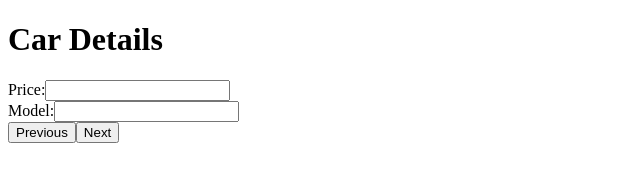
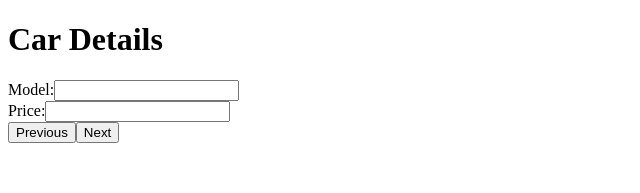
Before and after one commit to acciojob/multi-step-form-Harshithadale, a React app: page / in a window 1280 px wide. Both pictures are taken after a click on the button "Next". Shown: the top 193 px of the page, without its empty margins (0-640 px from the left). Built offline with nearby package versions, Linux system fonts and the light colour scheme.

Commit message:
sixth-commit

```diff
--- a/src/components/Step.js
+++ b/src/components/Step.js
@@ -1,50 +1,60 @@
-import React from 'react'
+import React from 'react';
 
-function Step({ind,setInd}) {
+function Step({ ind, setInd }) {
   return (
-    <form id={`step${ind}`}>
-        {
-            ind === 1 && (
-                <>
+    <form>
+      {ind === 1 && (
+        <div id="step1">
           <h1>Customer Details</h1>
           <label>First Name</label>
-                    <input type="text" id="first_name"/>
-                    <br/>
+          <input type="text" id="first_name" />
+          <br />
           <label>Last Name</label>
-                    <input type="text" id="last_name"/>
-                    <br/>
-                    <button type="button" onClick={()=>setInd(prev=>prev+1)}>Next</button>
-                </>
-            )
-        }
-        {
-            ind == 2 && (<>
+          <input type="text" id="last_name" />
+          <br />
+          <button type="button" onClick={() => setInd(prev => prev + 1)}>
+            Next
+          </button>
+        </div>
+      )}
+
+      {ind === 2 && (
+        <div id="step2">
           <h1>Car Details</h1>
+          <label>Model:</label>
+          <input id="model" />
+          <br />
           <label>Price:</label>
-                <input id="car_price"/>
-                <br/>
-                <label>Model:</label>
-                <input id="model"/>
-                <br/>
-                <button type="button" onClick={()=>setInd(prev=>prev-1)}>Previous</button>
-                <button type="button" onClick={()=>setInd(prev=>prev+1)}>Next</button>
-            </>)
-        }
-        {
-            ind === 3 && (<>
+          <input id="car_price" />
+          <br />
+          <button type="button" onClick={() => setInd(prev => prev - 1)}>
+            Previous
+          </button>
+          <button type="button" onClick={() => setInd(prev => prev + 1)}>
+            Next
+          </button>
+        </div>
+      )}
+
+      {ind === 3 && (
+        <div id="step3">
           <h1>Payment Details</h1>
-                <label>Credit card Number:</label>
-                <input id="card_info" type="number"/>
-                <br/>
+          <label>Credit Card Number:</label>
+          <input id="card_info" type="number" />
+          <br />
           <label>Expiry Date:</label>
-                <input type='date' id="expiry_date"/>
-                <br/>
-                <button type="button" onClick={()=>setInd(prev=>prev+1)}>Previous</button>
-                <button type="button" onClick={()=>setInd(prev=>1)}>Submit</button>
-            </>)
-        }
+          <input type="date" id="expiry_date" />
+          <br />
+          <button type="button" onClick={() => setInd(prev => prev - 1)}>
+            Previous
+          </button>
+          <button type="button" onClick={() => setInd(1)}>
+            Submit
+          </button>
+        </div>
+      )}
     </form>
-  )
+  );
 }
 
-export default Step
+export default Step;
```
Lines whose indentation alone changed are shown as unchanged.
